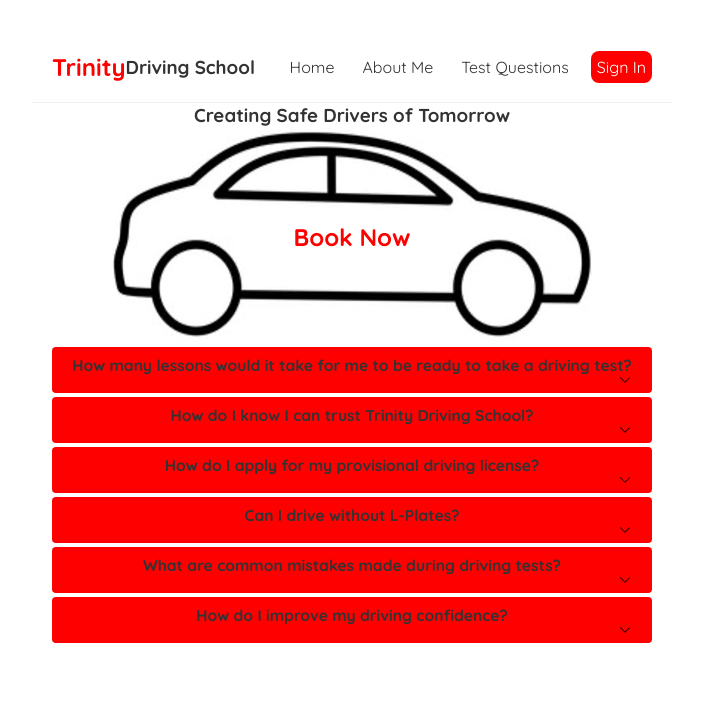
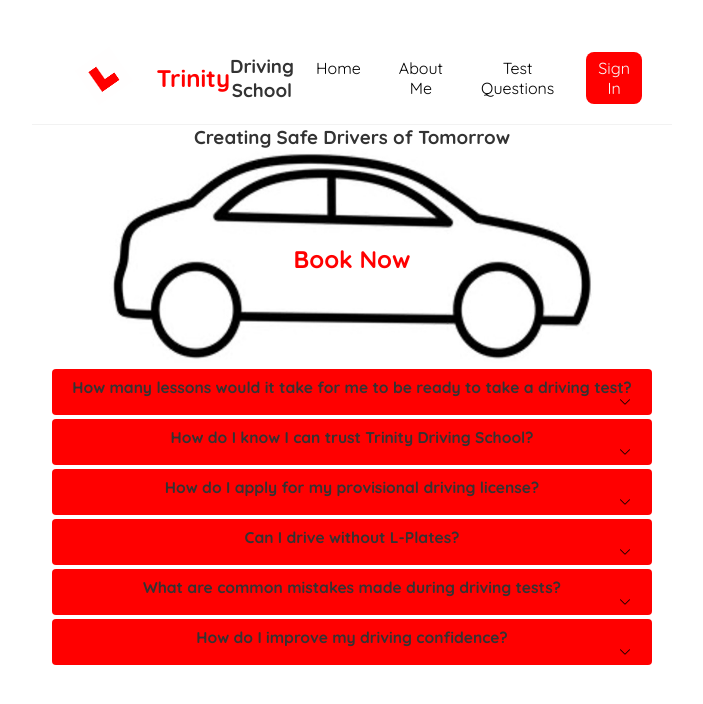
Before and after one commit to tosinfolarin/Driving-School, a React (Vite) app in the folder Driving School/: page / in a window 1280 px wide. Shown: the top 704 px of the page, without its empty margins (288-991 px from the left). Built offline with nearby package versions, Linux system fonts and the light colour scheme.

Commit message:
new changes to Navbar with addition of L plate image and CSS styling

```diff
--- a/Driving School/src/components/Navbar.jsx
+++ b/Driving School/src/components/Navbar.jsx
@@ -1,18 +1,16 @@
 const Navbar = () => {
     return (
         <nav className="navbar">
+            <div className="car-image-container">
+                <img src='/src/images/Lplate.png' alt="Learner Symbol" className="LPlate" />
+            </div>
             <h1>Trinity</h1>
             <h3>Driving School</h3>
             <div className="links">
                 <a href= "/">Home</a>
                 <a href= "/">About Me</a>
                 <a href= "/">Test Questions</a>
-                <a href= "/create" style= {{
-                    color: "white",
-                    backgroundColor: "#ff0000",
-                    borderRadius: '8px',
-
-                    }}>Sign In</a>
+                <a href= "/create">Sign In</a>
             </div>
         </nav>
     );
--- a/Driving School/src/index.css
+++ b/Driving School/src/index.css
@@ -6,6 +6,13 @@
   font-family: "Quicksand";
   color: #333;
 }
+.LPlate{
+  width: 40%;
+  height: auto;
+  z-index: 0; /* Set a lower z-index for the image */
+  transform: rotate(-35deg);
+}
+
 .navbar {
   padding: 20px;
   display: flex;
@@ -28,6 +35,30 @@
 .navbar a:hover {
   color: #ff0606;
 }
+
+.links {
+  display: flex;
+}
+
+.links a {
+  color: #000000;
+  text-decoration: none;
+  margin-right: 10px;
+}
+
+.links a:last-child {
+  background-color: #ff0000;
+  color:#fafafa;
+  padding: 6px 12px;
+  border-radius: 8px;
+}
+
+.links a:last-child:hover {
+  background-color: #050404;
+  padding: 6px 12px;
+  border-radius: 8px;
+}
+
 .content {
   max-width: 600px;
   margin: 40px auto;
```
